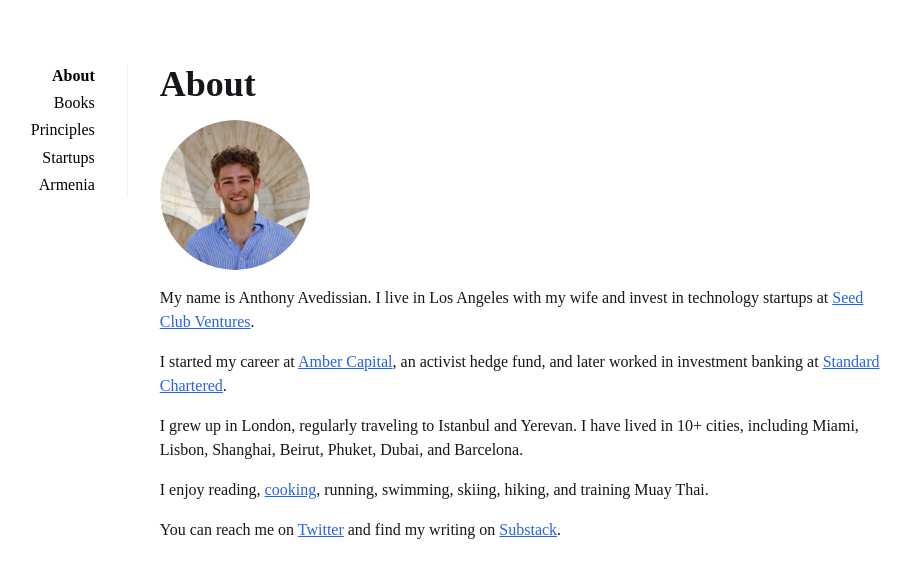
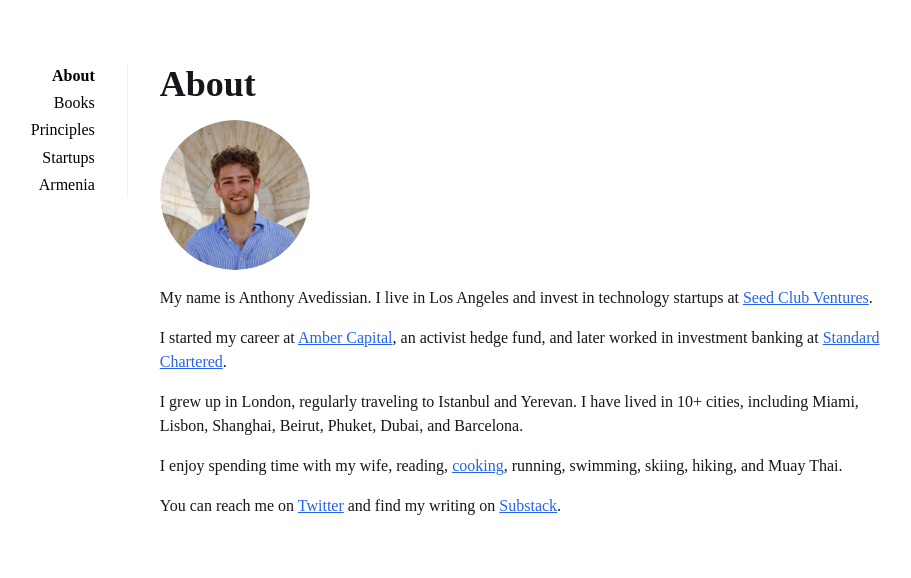
Before and after one commit to aavedissian/avedissian, a Next.js app: page / in a window 1280 px wide. Shown: the top 578 px of the page, without its empty margins (193-1104 px from the left). Built offline with nearby package versions, Linux system fonts and the light colour scheme.

Commit message:
wife1final

```diff
--- a/pages/index.js
+++ b/pages/index.js
@@ -7,10 +7,10 @@ export default function Home() {
         <div className='flex flex-col gap-4'>
           <h2 className='font-bold text-4xl'>About</h2>
           <Image src='/aa.jpg' width={150} height={150} alt='author' className='rounded-full' />
-          <p>My name is Anthony Avedissian. I live in Los Angeles with my wife and invest in technology startups at <a className='text-blue-600' target='_blank' href="https://seedclub.ventures/">Seed Club Ventures</a>.</p>
+          <p>My name is Anthony Avedissian. I live in Los Angeles and invest in technology startups at <a className='text-blue-600' target='_blank' href="https://seedclub.ventures/">Seed Club Ventures</a>.</p>
           <p>I started my career at <a className='text-blue-600' target='_blank' href="https://www.ambercapital.com/">Amber Capital</a>, an activist hedge fund, and later worked in investment banking at <a className='text-blue-600' target='_blank' href="https://www.sc.com/en/">Standard Chartered</a>.</p>
           <p>I grew up in London, regularly traveling to Istanbul and Yerevan. I have lived in 10+ cities, including Miami, Lisbon, Shanghai, Beirut, Phuket, Dubai, and Barcelona.</p>
-          <p>I enjoy reading, <a className='text-blue-600' target='_blank' href="https://www.instagram.com/antilosh.eats/">cooking</a>, running, swimming, skiing, hiking, and training Muay Thai.</p>
+          <p>I enjoy spending time with my wife, reading, <a className='text-blue-600' target='_blank' href="https://www.instagram.com/antilosh.eats/">cooking</a>, running, swimming, skiing, hiking, and Muay Thai.</p>
           <p>You can reach me on <a className='text-blue-600' target='_blank' href="https://twitter.com/antavedissian">Twitter</a> and find my writing on <a className='text-blue-600' target='_blank' href="https://anthonyavedissian.substack.com/">Substack</a>.</p>
         </div>
     </Layout>
```
